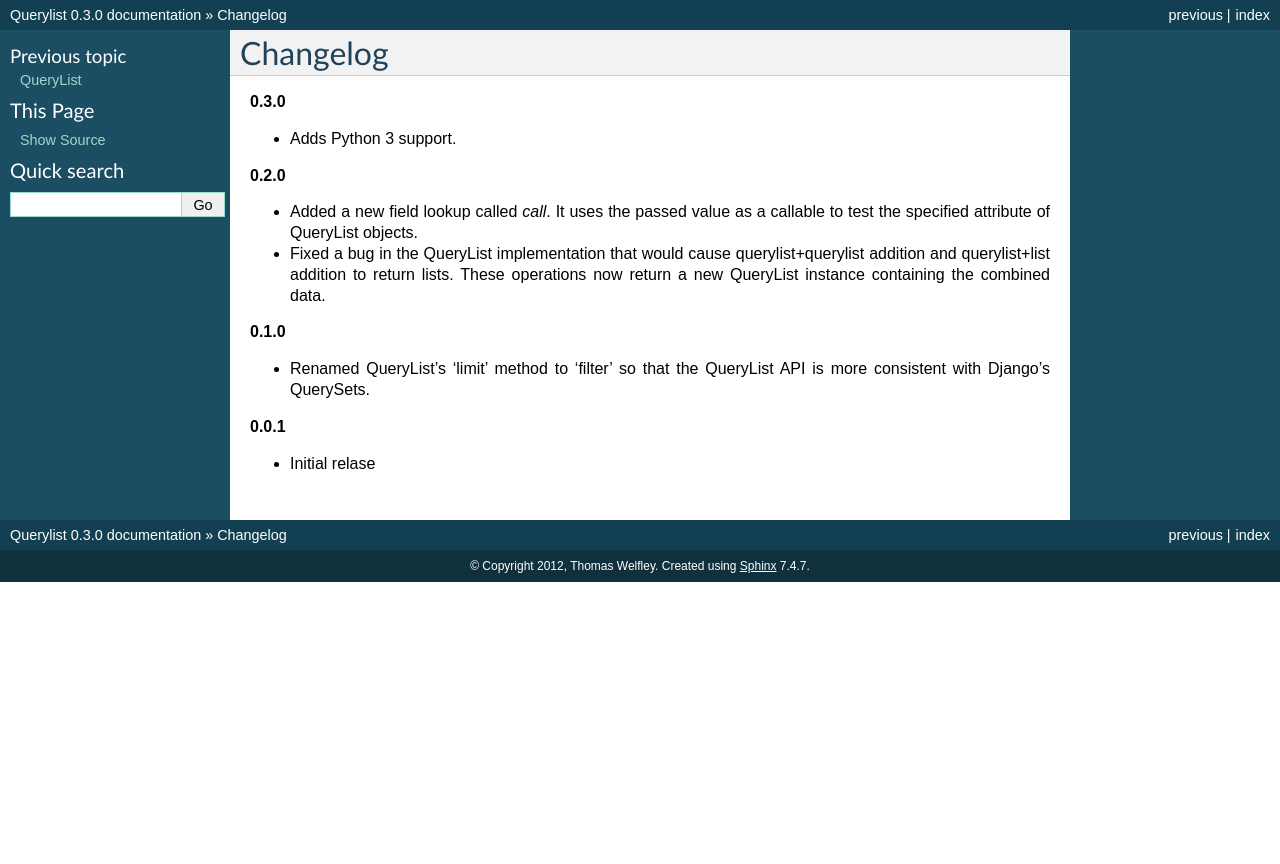
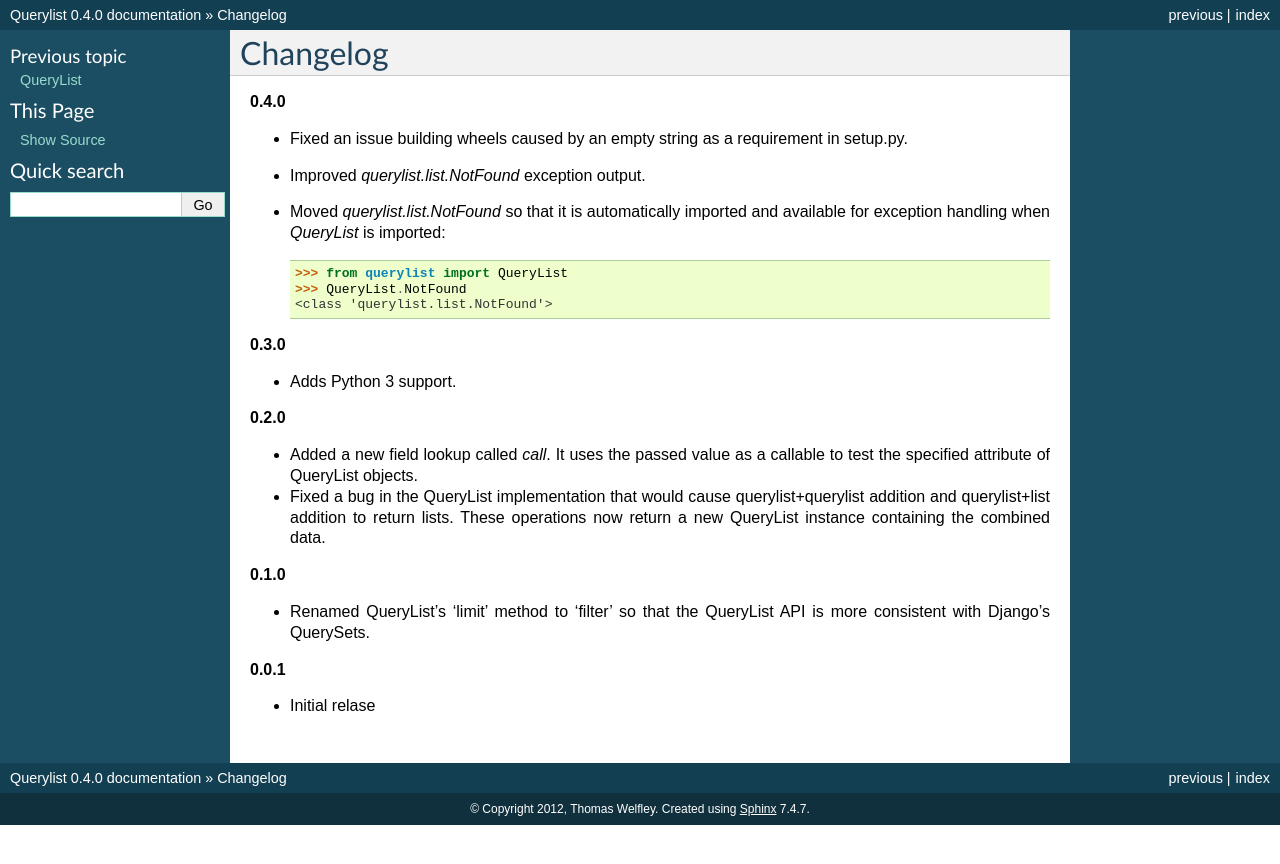
Before and after one commit to thomasw/querylist, a Sphinx documentation site: the page built from docs/source/changelog.rst, in a window 1280 px wide. Shown: the top 864 px of the page. Built offline with Sphinx 7.4.7, drawn with Linux system fonts in a browser that asks for light colours.

Commit message:
Version bump to 0.4.0 and changelog addition.

```diff
--- a/docs/source/changelog.rst
+++ b/docs/source/changelog.rst
@@ -1,5 +1,17 @@
 Changelog
 =========
+
+**0.4.0**
+
+* Fixed an issue building wheels caused by an empty string as a requirement in
+  setup.py.
+* Improved `querylist.list.NotFound` exception output.
+* Moved `querylist.list.NotFound` so that it is automatically imported and
+  available for exception handling when `QueryList` is imported:
+
+  >>> from querylist import QueryList
+  >>> QueryList.NotFound
+  <class 'querylist.list.NotFound'>
 
 **0.3.0**
 
--- a/querylist/__init__.py
+++ b/querylist/__init__.py
@@ -2,7 +2,7 @@
 from querylist.list import QueryList
 from querylist.dict import BetterDict
 
-__version__ = '0.3.0'
+__version__ = '0.4.0'
 __author__ = 'Thomas Welfley'
 
 __all__ = ['QueryList', 'BetterDict']
```
